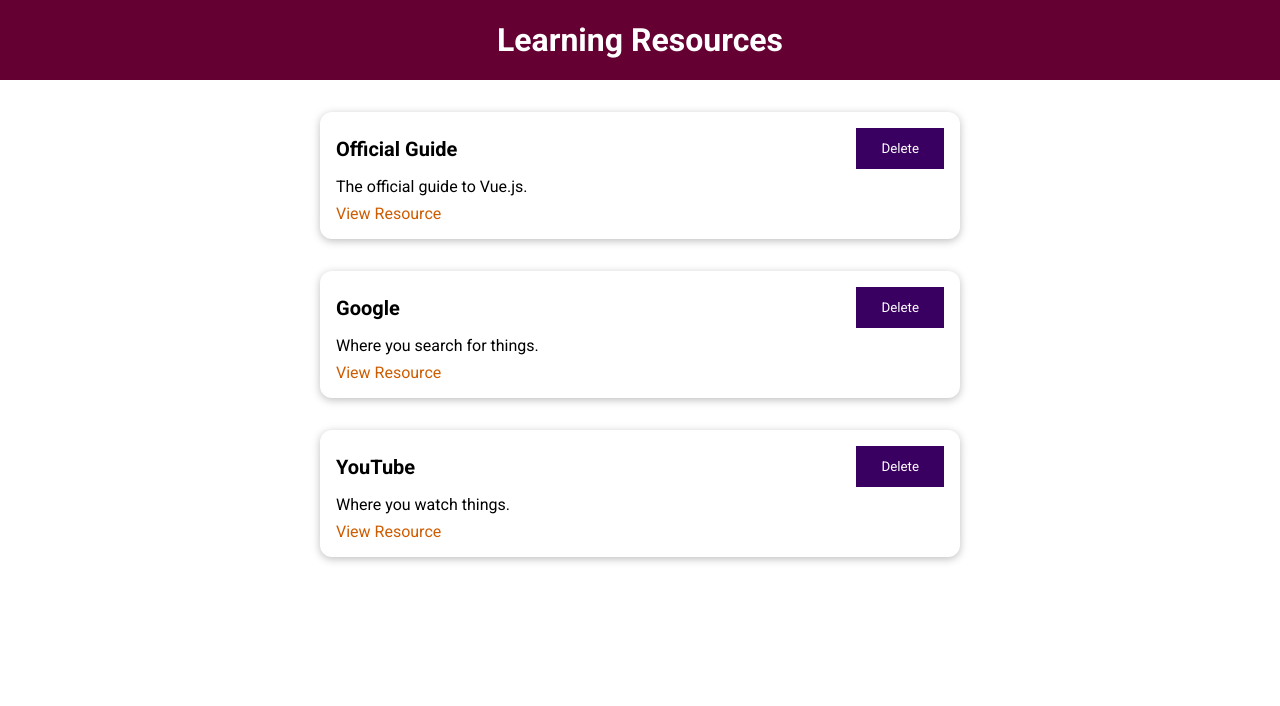
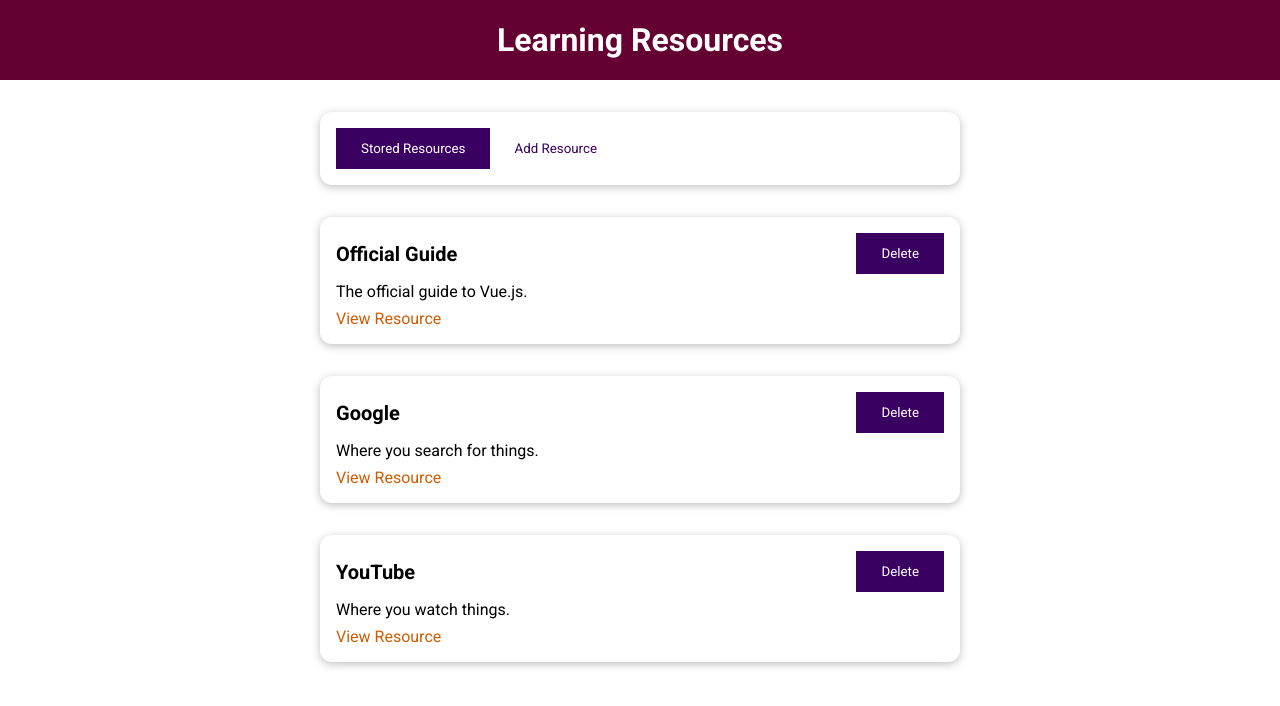
Before and after one commit to Lea23VC/vue-basic-resource-list, a Vue app: page / in a window 1280 px wide. Shown: the top 706 px of the page. Built offline with nearby package versions, Linux system fonts and the light colour scheme.

Commit message:
refactor: add logic in components

```diff
--- a/src/App.vue
+++ b/src/App.vue
@@ -1,41 +1,20 @@
 <template>
   <the-header title="Learning Resources"></the-header>
-  <stored-resource :resources="storedResources"></stored-resource>
+  <the-resource></the-resource>
 </template>
 
 <script>
-import StoredResource from '@/components/learning-resources/StoredResource';
 import TheHeader from '@/components/UI/TheHeader';
+import TheResource from '@/components/learning-resources/TheResource';
 
 export default {
   components: {
-    'stored-resource': StoredResource,
     'the-header': TheHeader,
+    'the-resource': TheResource,
   },
 
   data() {
-    return {
-      storedResources: [
-        {
-          id: 'official-guide',
-          title: 'Official Guide',
-          description: 'The official guide to Vue.js.',
-          link: 'https://vuejs.org/',
-        },
-        {
-          id: 'google',
-          title: 'Google',
-          description: 'Where you search for things.',
-          link: 'https://google.com/',
-        },
-        {
-          id: 'youtube',
-          title: 'YouTube',
-          description: 'Where you watch things.',
-          link: 'https://youtube.com/',
-        },
-      ],
-    };
+    return {};
   },
 };
 </script>
--- a/src/components/UI/BaseButton.vue
+++ b/src/components/UI/BaseButton.vue
@@ -1,9 +1,7 @@
 <template>
-  <div>
-    <button :class="mode">
-      <slot>{{ label }}</slot>
-    </button>
-  </div>
+  <button :class="mode">
+    <slot>{{ label }}</slot>
+  </button>
 </template>
 
 <script>
--- /dev/null
+++ b/src/components/learning-resources/AddResource.vue
@@ -0,0 +1,56 @@
+<template>
+  <base-card>
+    <form>
+      <div class="form-control">
+        <label for="title">Title</label>
+        <input type="text" id="title" />
+      </div>
+
+      <div class="form-control">
+        <label for="description">Description</label>
+        <textarea rows="5" id="description" name="description"></textarea>
+      </div>
+
+      <div>
+        <label for="link">Link</label>
+        <input type="url" id="link" name="link" />
+      </div>
+
+      <div>
+        <base-button type="submit">Submit</base-button>
+      </div>
+    </form>
+  </base-card>
+</template>
+
+<script>
+export default {};
+</script>
+
+<style scoped>
+label {
+  font-weight: bold;
+  display: block;
+  margin-bottom: 0.5rem;
+}
+
+input,
+textarea {
+  display: block;
+  width: 100%;
+  font: inherit;
+  padding: 0.15rem;
+  border: 1px solid #ccc;
+}
+
+input:focus,
+textarea:focus {
+  outline: none;
+  border-color: #3a0061;
+  background-color: #f7ebff;
+}
+
+.form-control {
+  margin: 1rem 0;
+}
+</style>
--- a/src/components/learning-resources/StoredResource.vue
+++ b/src/components/learning-resources/StoredResource.vue
@@ -14,7 +14,7 @@
   components: {
     'learning-resource': LearningResource,
   },
-  props: {
+  inject: {
     resources: {
       type: Array,
       required: true,
--- /dev/null
+++ b/src/components/learning-resources/TheResource.vue
@@ -0,0 +1,80 @@
+<template>
+  <base-card>
+    <base-button
+      :mode="storedResButtonMode"
+      @click="setSelectedTab('stored-resources')"
+      >Stored Resources</base-button
+    >
+    <base-button
+      :mode="addResButtonMode"
+      @click="setSelectedTab('add-resource')"
+      >Add Resource</base-button
+    >
+  </base-card>
+  <component :is="selectedTab"></component>
+</template>
+
+<script>
+import StoredResource from '@/components/learning-resources/StoredResource';
+import AddResource from '@/components/learning-resources/AddResource';
+export default {
+  components: {
+    'stored-resources': StoredResource,
+    'add-resource': AddResource,
+  },
+  data() {
+    return {
+      selectedTab: 'stored-resources',
+      storedResources: [
+        {
+          id: 'official-guide',
+          title: 'Official Guide',
+          description: 'The official guide to Vue.js.',
+          link: 'https://vuejs.org/',
+        },
+        {
+          id: 'google',
+          title: 'Google',
+          description: 'Where you search for things.',
+          link: 'https://google.com/',
+        },
+        {
+          id: 'youtube',
+          title: 'YouTube',
+          description: 'Where you watch things.',
+          link: 'https://youtube.com/',
+        },
+      ],
+    };
+  },
+
+  provide() {
+    return {
+      resources: this.storedResources,
+    };
+  },
+
+  computed: {
+    storedResButtonMode() {
+      if (this.selectedTab === 'stored-resources') {
+        return null;
+      }
+      return 'flat';
+    },
+
+    addResButtonMode() {
+      if (this.selectedTab === 'add-resource') {
+        return null;
+      }
+      return 'flat';
+    },
+  },
+  methods: {
+    setSelectedTab(tab) {
+      this.selectedTab = tab;
+    },
+  },
+};
+</script>
+
+<style></style>
--- a/src/main.js
+++ b/src/main.js
@@ -3,10 +3,12 @@
 import App from './App.vue';
 import BaseCard from '@/components/UI/BaseCard';
 import BaseButton from '@/components/UI/BaseButton';
+import StoredResource from '@/components/learning-resources/StoredResource';
 
 const app = createApp(App);
 
 app.component('base-card', BaseCard);
 app.component('base-button', BaseButton);
+app.component('stored-resource', StoredResource);
 
 app.mount('#app');
```
